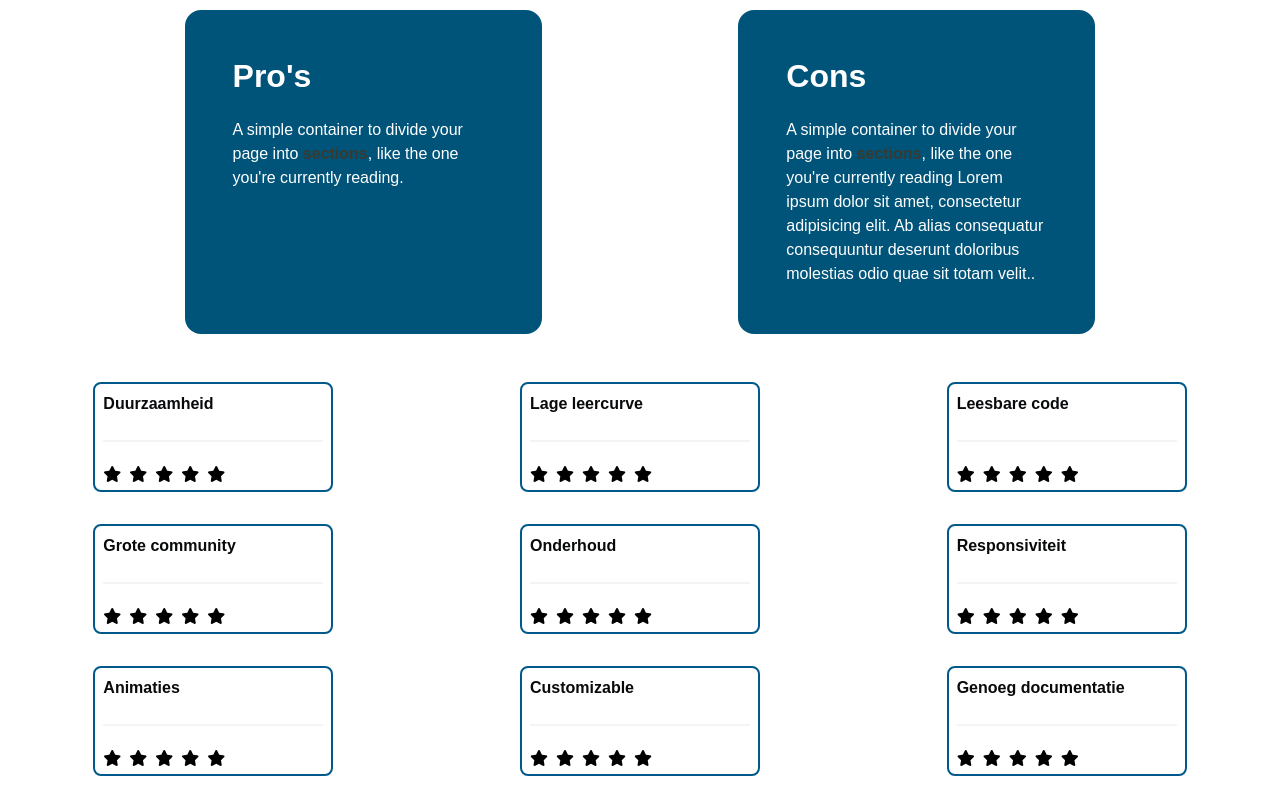
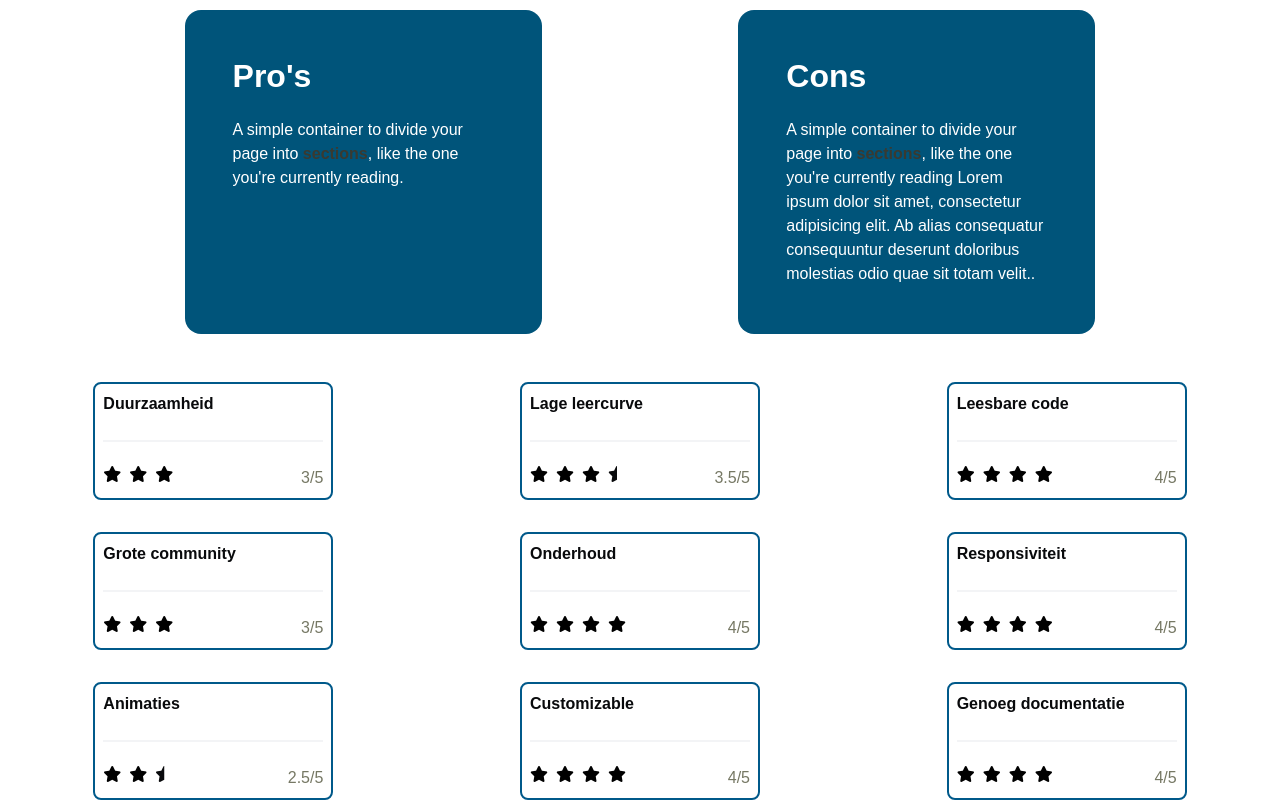
Before and after one commit to GhostAlec/Graduaatsproef_2025_Alec_Andries_2DVOb, a website: page Bulma/Bulma.html in a window 1280 px wide. Shown: the part 2053-2853 px from the top of the page. Before the commit the page ends 2829 px from the top, so only its background shows below. Drawn offline with Linux system fonts and the light colour scheme.

Commit message:
working in bulma

```diff
--- a/Bulma/Bulma.html
+++ b/Bulma/Bulma.html
@@ -452,13 +452,18 @@
                 <hr>
             </div>
 
+            <div class="is-flex is-flex-direction-row is-justify-content-space-between">
                 <div class="is-flex is-flex-direction-row is-gap-1">
                     <i class=" fa-solid fa-star" style="color: black;"></i>
                     <i class="fa-solid fa-star" style="color: black;"></i>
                     <i class="fa-solid fa-star" style="color: black;"></i>
-                <i class="fa-solid fa-star" style="color: black;"></i>
-                <i class="fa-solid fa-star" style="color: black;"></i>
                 </div>
+
+                <div>
+                    <p>3/5</p>
+                </div>
+            </div>
+
         </div>
 
         <div class="border-2 card-border-radius card-width p-2">
@@ -469,12 +474,17 @@
                 <hr>
             </div>
 
+            <div class="is-flex is-flex-direction-row is-justify-content-space-between">
                 <div class="is-flex is-flex-direction-row is-gap-1">
                     <i class=" fa-solid fa-star" style="color: black;"></i>
                     <i class="fa-solid fa-star" style="color: black;"></i>
                     <i class="fa-solid fa-star" style="color: black;"></i>
-                <i class="fa-solid fa-star" style="color: black;"></i>
-                <i class="fa-solid fa-star" style="color: black;"></i>
+                    <i class="fa-solid fa-star-half has-text-black"></i>
+                </div>
+
+                <div>
+                    <p>3.5/5</p>
+                </div>
             </div>
         </div>
 
@@ -486,12 +496,17 @@
                 <hr>
             </div>
 
+            <div class="is-flex is-flex-direction-row is-justify-content-space-between">
                 <div class="is-flex is-flex-direction-row is-gap-1">
                     <i class=" fa-solid fa-star" style="color: black;"></i>
                     <i class="fa-solid fa-star" style="color: black;"></i>
                     <i class="fa-solid fa-star" style="color: black;"></i>
                     <i class="fa-solid fa-star" style="color: black;"></i>
-                <i class="fa-solid fa-star" style="color: black;"></i>
+                </div>
+
+                <div>
+                    <p>4/5</p>
+                </div>
             </div>
         </div>
     </div>
@@ -506,12 +521,16 @@
                 <hr>
             </div>
 
+            <div class="is-flex is-flex-direction-row is-justify-content-space-between">
                 <div class="is-flex is-flex-direction-row is-gap-1">
                     <i class=" fa-solid fa-star" style="color: black;"></i>
                     <i class="fa-solid fa-star" style="color: black;"></i>
                     <i class="fa-solid fa-star" style="color: black;"></i>
-                <i class="fa-solid fa-star" style="color: black;"></i>
-                <i class="fa-solid fa-star" style="color: black;"></i>
+                </div>
+
+                <div>
+                    <p>3/5</p>
+                </div>
             </div>
         </div>
 
@@ -523,12 +542,17 @@
                 <hr>
             </div>
 
+            <div class="is-flex is-flex-direction-row is-justify-content-space-between">
                 <div class="is-flex is-flex-direction-row is-gap-1">
                     <i class=" fa-solid fa-star" style="color: black;"></i>
                     <i class="fa-solid fa-star" style="color: black;"></i>
                     <i class="fa-solid fa-star" style="color: black;"></i>
                     <i class="fa-solid fa-star" style="color: black;"></i>
-                <i class="fa-solid fa-star" style="color: black;"></i>
+                </div>
+
+                <div>
+                    <p>4/5</p>
+                </div>
             </div>
         </div>
 
@@ -540,12 +564,17 @@
                 <hr>
             </div>
 
+            <div class="is-flex is-flex-direction-row is-justify-content-space-between">
                 <div class="is-flex is-flex-direction-row is-gap-1">
                     <i class=" fa-solid fa-star" style="color: black;"></i>
                     <i class="fa-solid fa-star" style="color: black;"></i>
                     <i class="fa-solid fa-star" style="color: black;"></i>
                     <i class="fa-solid fa-star" style="color: black;"></i>
-                <i class="fa-solid fa-star" style="color: black;"></i>
+                </div>
+
+                <div>
+                    <p>4/5</p>
+                </div>
             </div>
         </div>
     </div>
@@ -560,12 +589,16 @@
                 <hr>
             </div>
 
+            <div class="is-flex is-flex-direction-row is-justify-content-space-between">
                 <div class="is-flex is-flex-direction-row is-gap-1">
                     <i class=" fa-solid fa-star" style="color: black;"></i>
                     <i class="fa-solid fa-star" style="color: black;"></i>
-                <i class="fa-solid fa-star" style="color: black;"></i>
-                <i class="fa-solid fa-star" style="color: black;"></i>
-                <i class="fa-solid fa-star" style="color: black;"></i>
+                    <i class="fa-solid fa-star-half has-text-black"></i>
+                </div>
+
+                <div>
+                    <p>2.5/5</p>
+                </div>
             </div>
         </div>
 
@@ -577,12 +610,17 @@
                 <hr>
             </div>
 
+            <div class="is-flex is-flex-direction-row is-justify-content-space-between">
                 <div class="is-flex is-flex-direction-row is-gap-1">
                     <i class=" fa-solid fa-star" style="color: black;"></i>
                     <i class="fa-solid fa-star" style="color: black;"></i>
                     <i class="fa-solid fa-star" style="color: black;"></i>
                     <i class="fa-solid fa-star" style="color: black;"></i>
-                <i class="fa-solid fa-star" style="color: black;"></i>
+                </div>
+
+                <div>
+                    <p>4/5</p>
+                </div>
             </div>
         </div>
 
@@ -594,12 +632,17 @@
                 <hr>
             </div>
 
+            <div class="is-flex is-flex-direction-row is-justify-content-space-between">
                 <div class="is-flex is-flex-direction-row is-gap-1">
                     <i class=" fa-solid fa-star" style="color: black;"></i>
                     <i class="fa-solid fa-star" style="color: black;"></i>
                     <i class="fa-solid fa-star" style="color: black;"></i>
                     <i class="fa-solid fa-star" style="color: black;"></i>
-                <i class="fa-solid fa-star" style="color: black;"></i>
+                </div>
+
+                <div>
+                    <p>4/5</p>
+                </div>
             </div>
         </div>
     </div>
```
Also changed, not shown: UI-kit/UI-kit.html (+12 -8 lines), tailwind/tailwind.html (+1 -1 lines). Lines whose indentation alone changed are shown as unchanged.
